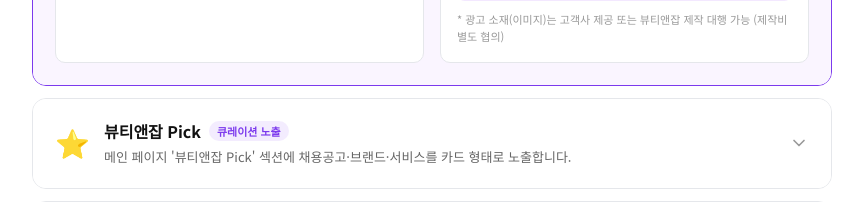
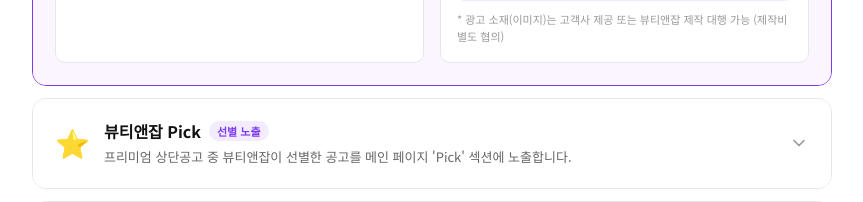
Before and after one commit to jiwone73/beauty-and-job, a Next.js app: page /company/ads in a window 1280 px wide. Shown: the part 960-1162 px from the top of the page, without its empty margins (208-1071 px from the left). Built offline with nearby package versions, Linux system fonts and the light colour scheme; a web font is replaced by a local one.

Commit message:
fix: 광고랜딩 Pick 가격 프리미엄과 통일 + 선별 노출 컨셉 반영

```diff
--- a/app/company/ads/page.tsx
+++ b/app/company/ads/page.tsx
@@ -31,22 +31,22 @@ const PRODUCTS = [
     id: "pick",
     emoji: "⭐",
     name: "뷰티앤잡 Pick",
-    tag: "큐레이션 노출",
+    tag: "선별 노출",
     tagColor: "#7c3aed",
-    summary: "메인 페이지 '뷰티앤잡 Pick' 섹션에 채용공고·브랜드·서비스를 카드 형태로 노출합니다.",
-    desc: "편집팀이 직접 선정하는 큐레이션 영역으로, 신뢰도 높은 브랜드 이미지를 전달합니다. 채용공고뿐 아니라 브랜드·서비스 홍보에도 활용 가능합니다.",
+    summary: "프리미엄 상단공고 중 뷰티앤잡이 선별한 공고를 메인 페이지 'Pick' 섹션에 노출합니다.",
+    desc: "프리미엄 상단공고를 운영하는 광고주 중에서, 뷰티앤잡이 신뢰도와 공고 완성도를 기준으로 선별해 메인 'Pick' 섹션에 추가 노출합니다. 별도 신청 상품이 아닌, 프리미엄 광고주에게 제공되는 선별 노출 혜택입니다.",
     features: [
       "메인 페이지 Pick 섹션 카드 노출 (최대 6개 슬롯)",
-      "채용공고 / 브랜드 / 서비스 모두 등록 가능",
-      "카드 클릭 시 상세 페이지 이동",
-      "뷰티앤잡 편집팀 소개 문구 작성 지원",
+      "프리미엄 상단공고와 동일 가격 (추가 비용 없음)",
+      "뷰티앤잡 선별 기준 충족 시 노출",
+      "장기 집행 광고주 우선 선별",
     ],
     pricing: [
-      { label: "1주 (7일)", price: "100,000원", badge: "" },
-      { label: "2주 (14일)", price: "180,000원", badge: "인기" },
-      { label: "4주 (30일)", price: "350,000원", badge: "추천" },
+      { label: "7일", price: "50,000원", badge: "" },
+      { label: "14일", price: "90,000원", badge: "인기" },
+      { label: "30일", price: "150,000원", badge: "추천" },
     ],
-    note: "슬롯 수량 한정 (월 최대 6개). 조기 마감 시 다음 월로 자동 이월됩니다.",
+    note: "Pick은 프리미엄 상단공고 운영 시 선별을 통해 노출되는 혜택입니다. 노출 여부 및 기간은 뷰티앤잡이 결정합니다.",
   },
   {
     id: "top",
--- a/app/page.tsx
+++ b/app/page.tsx
@@ -341,9 +341,9 @@ function SectionPick() {
           <div>
             <h2 className="section-title">
               <Sparkles size={24} className="title-icon" />
-              지금 주목할 공고
+              뷰티앤잡 Pick
             </h2>
-            <p className="section-sub">눈여겨볼 만한 채용 소식을 모았어요</p>
+            <p className="section-sub">뷰티앤잡이 선별한 추천 채용공고</p>
           </div>
           <Link href="/jobs" className="see-all">전체보기 →</Link>
         </div>
```
